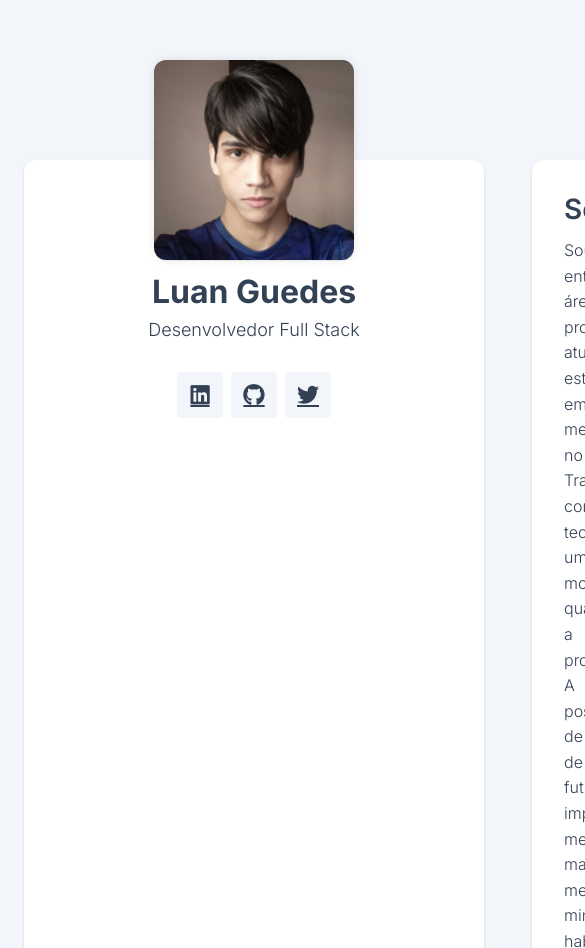
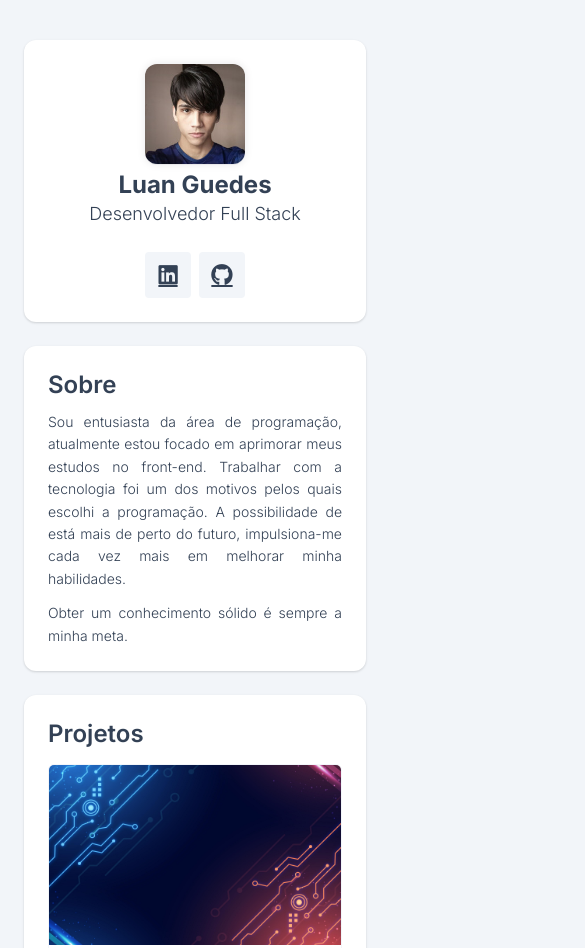
Before and after one commit to llawlietcracker/portfolio, a plain HTML site: page index.html in a window 390 px wide. Shown: the top 948 px of the page, 585 px wide, since content can reach past the window. Drawn offline with Linux system fonts and the light colour scheme.

Commit message:
Adicionando responsividade

```diff
--- a/index.html
+++ b/index.html
@@ -33,10 +33,6 @@
             <a href="#" class="social_link" target="_blank">
               <i class="fa-brands fa-github"></i>
             </a>
-
-            <a href="#" class="social_link" target="_blank">
-              <i class="fa-brands fa-twitter"></i>
-            </a>
           </div>
         </div>
       </section>
@@ -49,8 +45,6 @@
           impulsiona-me cada vez mais em melhorar minha habilidades.
         </p>
 
-        <p></p>
-
         <p>Obter um conhecimento sólido é sempre a minha meta.</p>
       </section>
       <section class="card projects">
--- a/styles/about.css
+++ b/styles/about.css
@@ -11,3 +11,13 @@
 
   margin-top: 12px;
 }
+
+@media (max-width: 768px) {
+  .about {
+    padding: 24px;
+  }
+
+  .about p {
+    font-size: 14px;
+  }
+}
--- a/styles/global.css
+++ b/styles/global.css
@@ -52,3 +52,38 @@ body {
   font-size: 28px;
   font-weight: 600;
 }
+
+@media (max-width: 1200px) {
+  .app {
+    gap: 40px;
+    grid-template-columns: auto 1fr;
+
+    margin: 120px 0;
+  }
+}
+
+@media (max-width: 992px) {
+  .app {
+    gap: 24px;
+
+    display: flex;
+    flex-direction: column;
+
+    margin: 40px 0;
+  }
+}
+
+@media (max-width: 768px) {
+  .app {
+    display: flex;
+    flex-direction: column;
+
+    margin: 40px 0;
+  }
+}
+
+@media (max-width: 576px) {
+  .subtitle {
+    font-size: 24px;
+  }
+}
--- a/styles/projects.css
+++ b/styles/projects.css
@@ -82,3 +82,25 @@
 .project:hover strong {
   color: var(--link);
 }
+
+@media (max-width: 1200px) {
+  .projects {
+    padding: 24px;
+  }
+
+  #projects_content {
+    display: grid;
+    grid-template-columns: 1fr 1fr;
+  }
+}
+
+@media (max-width: 768px) {
+  #projects_content {
+    display: flex;
+    flex-direction: column;
+  }
+
+  .project picture {
+    height: 180px;
+  }
+}
--- a/styles/user.css
+++ b/styles/user.css
@@ -40,3 +40,68 @@
   font-size: 18px;
   font-weight: 300;
 }
+
+@media (max-width: 1200px) {
+  .user {
+    padding: 0 24px 24px;
+  }
+
+  .user picture {
+    width: 140px;
+    height: 140px;
+
+    margin-top: 70px;
+  }
+
+  .user_content h1 {
+    font-size: 28px;
+  }
+
+  .user_content p {
+    font-size: 14;
+  }
+}
+
+@media (max-width: 768px) {
+  .user {
+    padding: 0;
+    flex-direction: row;
+    row-gap: 0;
+  }
+
+  .user picture {
+    width: 180px;
+    height: 180px;
+
+    margin-top: 0;
+  }
+
+  .user picture img {
+    border-radius: 12px 0 0 12px;
+  }
+
+  .user_content {
+    margin: 0 auto;
+    row-gap: 4px;
+  }
+}
+
+@media (max-width: 576px) {
+  .user {
+    flex-direction: column;
+    row-gap: 6px;
+    padding: 24px;
+  }
+
+  .user picture {
+    width: 100px;
+    height: 100px;
+  }
+  .user picture img {
+    border-radius: 12px;
+  }
+
+  .user_content h1 {
+    font-size: 24px;
+  }
+}
```
